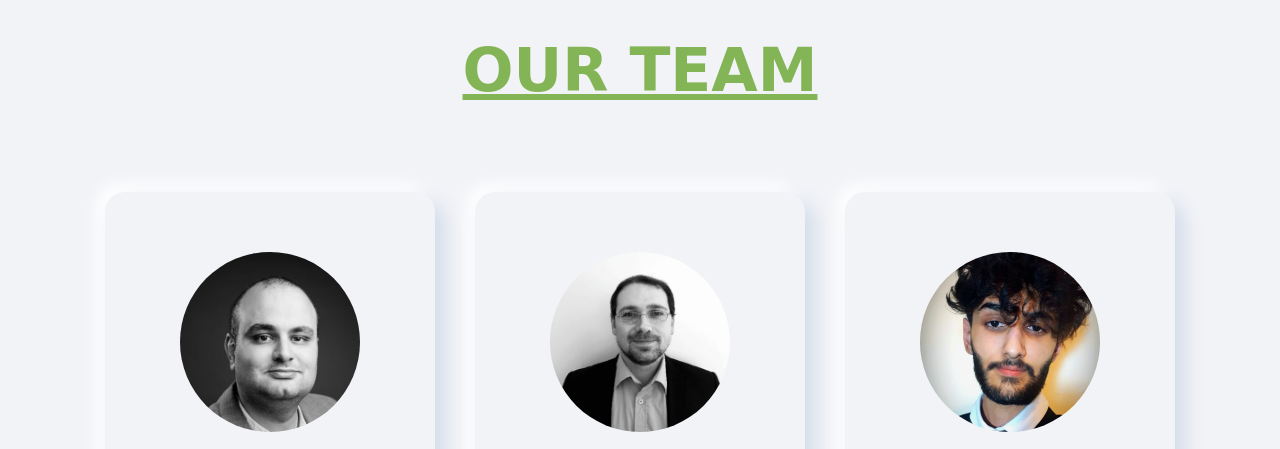
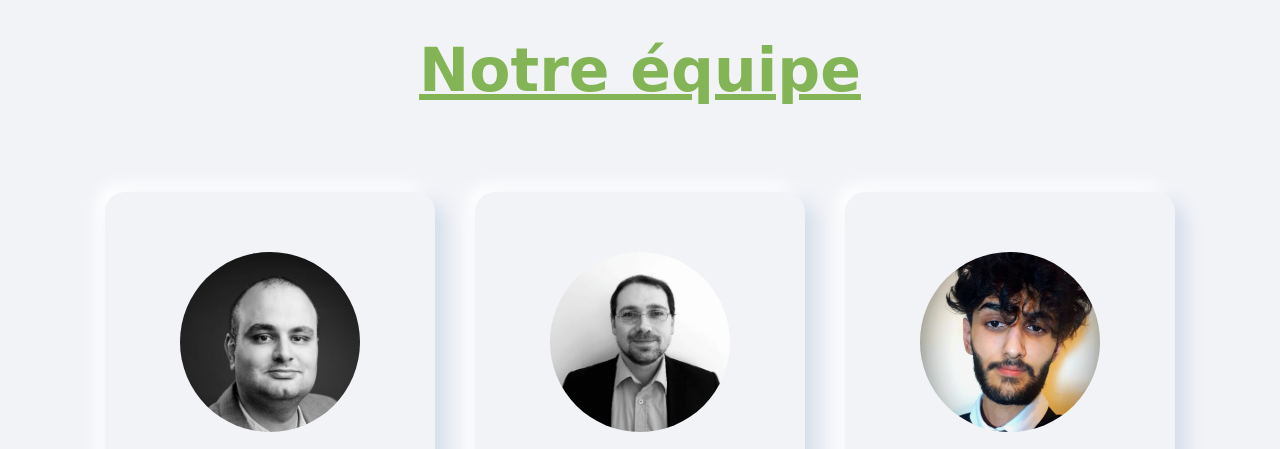
Before and after one commit to mo-chr/Mock-Website-For-the-Our-Team-Segment, a plain HTML site: page index.html in a window 1280 px wide. Shown: the top 449 px of the page. Drawn offline with Linux system fonts and the light colour scheme; a web font is replaced by a local one.

Commit message:
Update index.html

```diff
--- a/index.html
+++ b/index.html
@@ -8,7 +8,7 @@
     <link rel="stylesheet" href="style.css">
     <section class = "Header"> </section>
     <div class="text-box">
-        <h1><u>OUR TEAM</u></h1>
+        <h1><u>Notre équipe</u></h1>
     </div>
 
 
```
